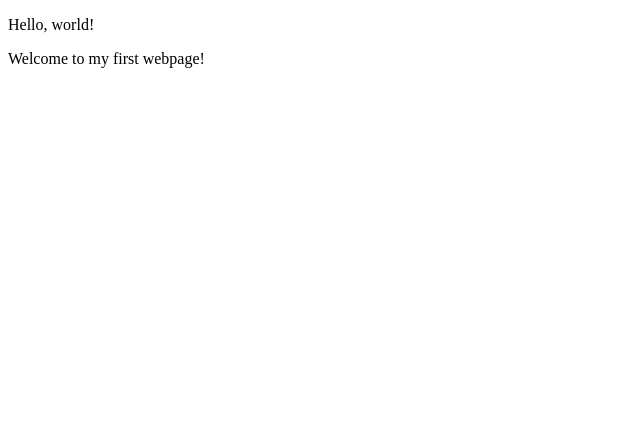
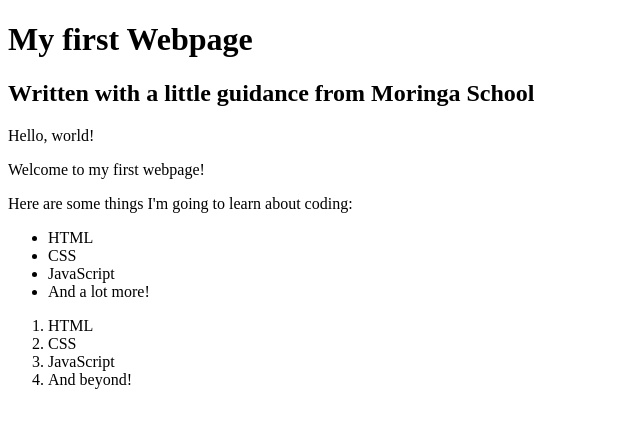
Before and after one commit to dukundejeanne/jeanne, a plain HTML site: page my-first-webpage.html in a window 1280 px wide. Shown: the whole page, without its empty margins (0-640 px from the left). Drawn offline with Linux system fonts and the light colour scheme.

Commit message:
add list elements

```diff
--- a/my-first-webpage.html
+++ b/my-first-webpage.html
@@ -5,7 +5,25 @@
   <title>My first webpage!</title>
 </head>
 <body>
+    <h1>My first Webpage</h1>
+    <h2>Written with a little guidance from Moringa School</h2>
+
 <p>Hello, world!</p>
 <p>Welcome to my first webpage!</p>
+
+<p>Here are some things I'm going to learn about coding:</p>
+<ul>
+  <li>HTML</li>
+  <li>CSS</li>
+  <li>JavaScript</li>
+  <li>And a lot more!</li>
+</ul>
+<ol>
+        <li>HTML</li>
+        <li>CSS</li>
+        <li>JavaScript</li>
+        <li>And beyond!</li>
+      </ol>
+
 </body>
 </html>
```
